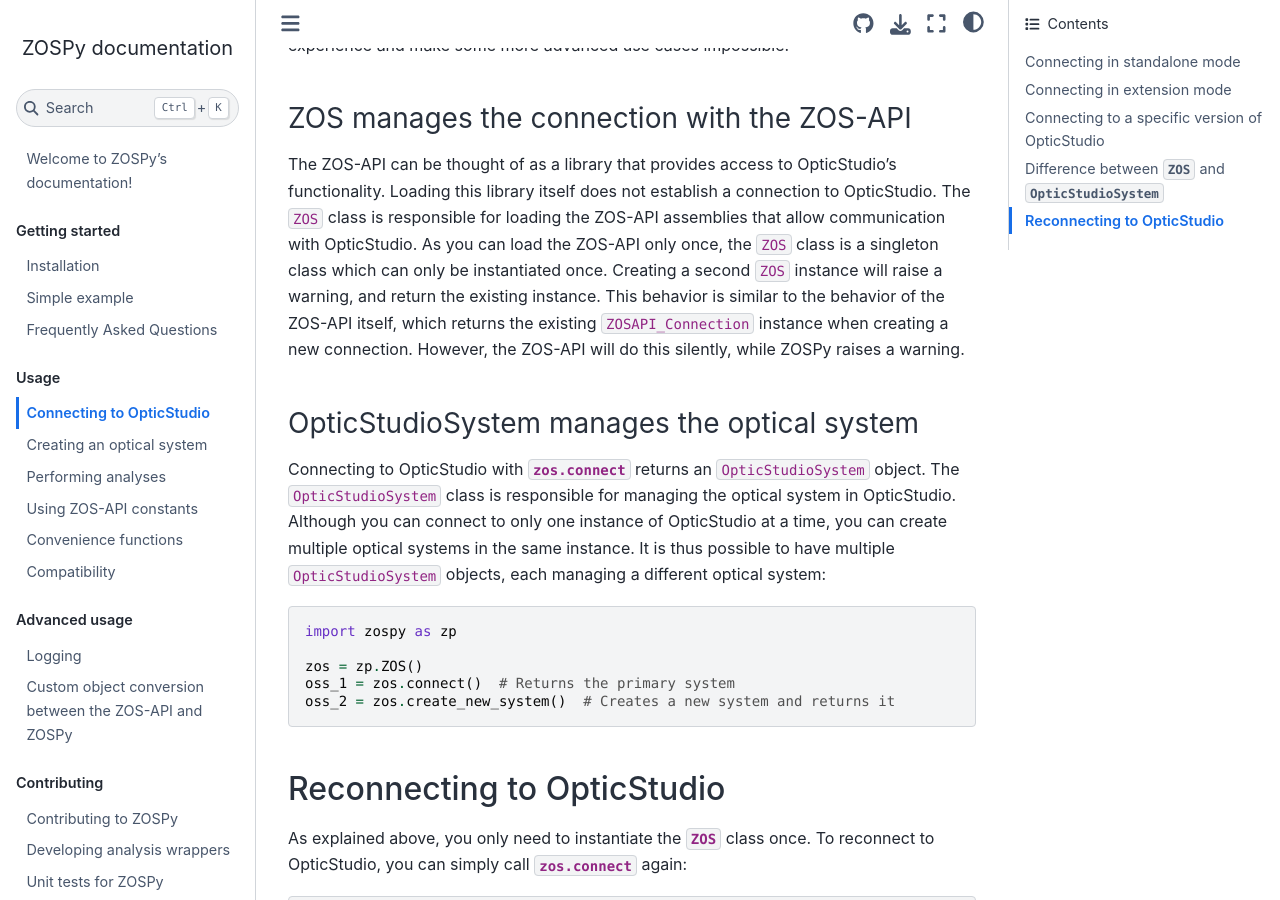
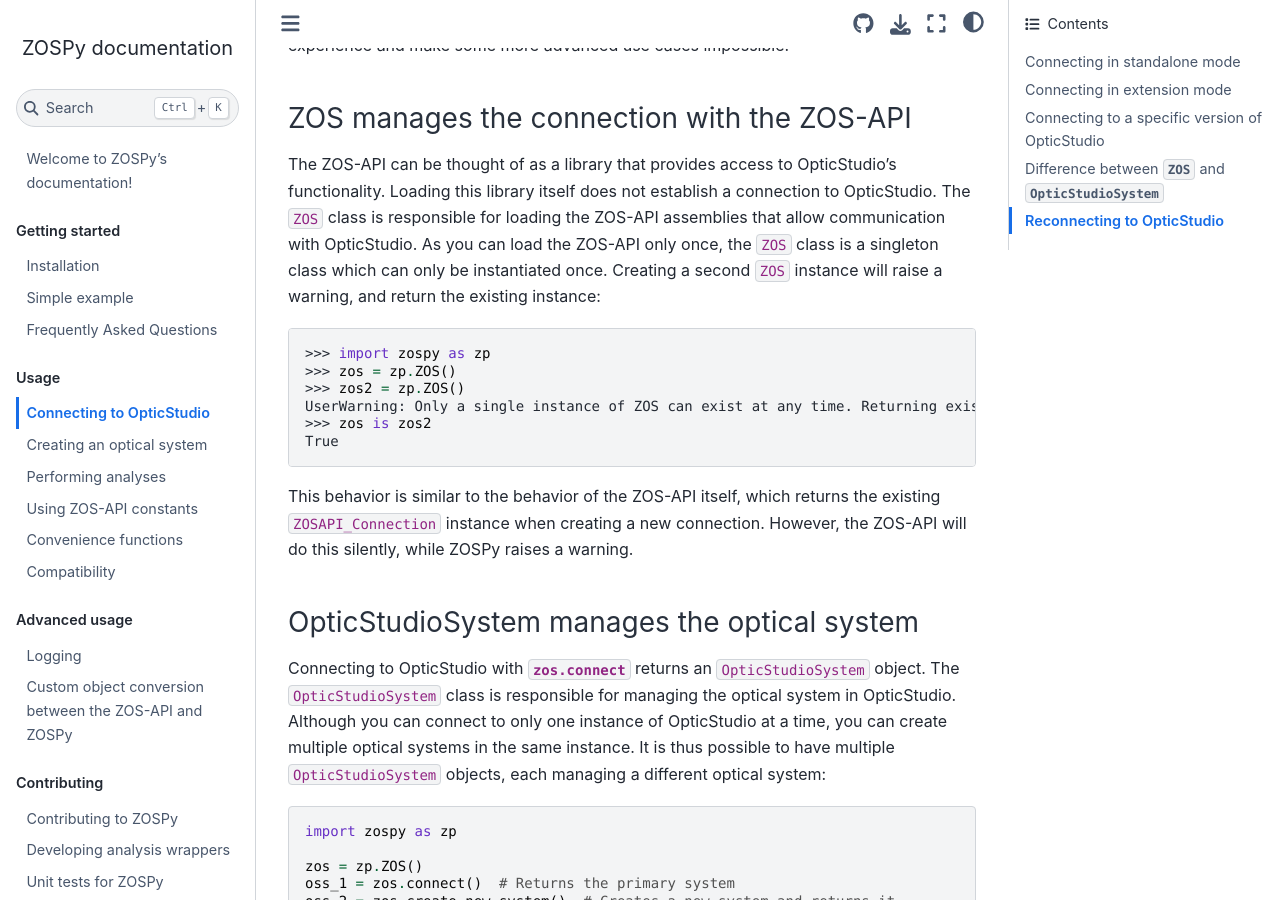
Before and after one commit to MREYE-LUMC/ZOSPy, a Sphinx documentation site: the page built from docs/usage/01_connection.md, in a window 1280 px wide and 900 px high, scrolled down 1957 px. Built offline with Sphinx 7.4.7 and the Sphinx Book theme 1.1.4, drawn with Linux system fonts in a browser that asks for light colours; pages that are not in the unit, such as notebooks, are missing from menus.

Commit message:
Add warning example for second ZOS instance

````diff
--- a/docs/usage/01_connection.md
+++ b/docs/usage/01_connection.md
@@ -78,7 +78,17 @@
 Loading this library itself does not establish a connection to OpticStudio.
 The `ZOS` class is responsible for loading the ZOS-API assemblies that allow communication with OpticStudio.
 As you can load the ZOS-API only once, the `ZOS` class is a singleton class which can only be instantiated once.
-Creating a second `ZOS` instance will raise a warning, and return the existing instance.
+Creating a second `ZOS` instance will raise a warning, and return the existing instance:
+
+```pycon
+>>> import zospy as zp
+>>> zos = zp.ZOS()
+>>> zos2 = zp.ZOS()
+UserWarning: Only a single instance of ZOS can exist at any time. Returning existing instance.
+>>> zos is zos2
+True
+```
+
 This behavior is similar to the behavior of the ZOS-API itself, which returns the existing `ZOSAPI_Connection` instance
 when creating a new connection.
 However, the ZOS-API will do this silently, while ZOSPy raises a warning.
````
